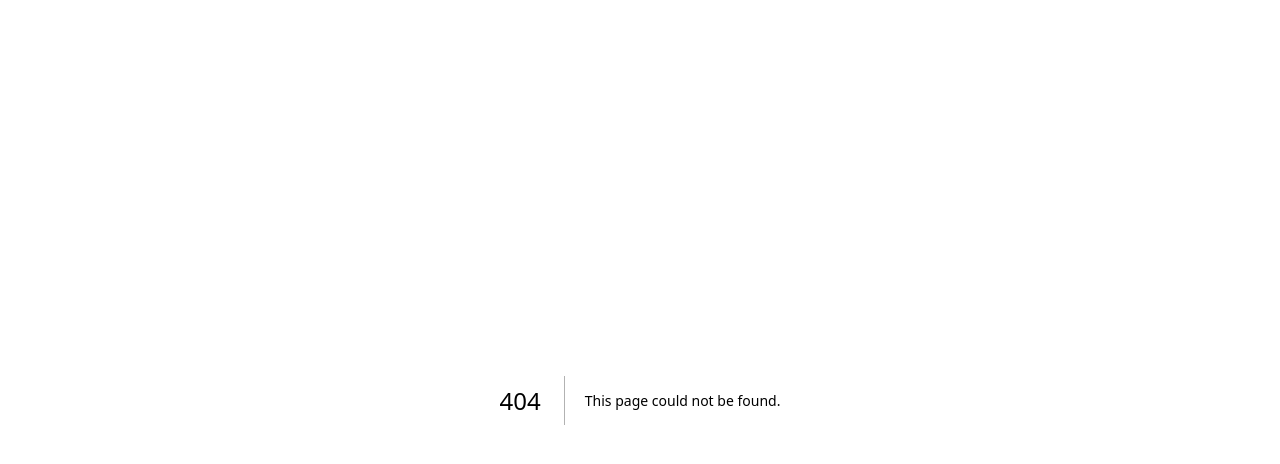
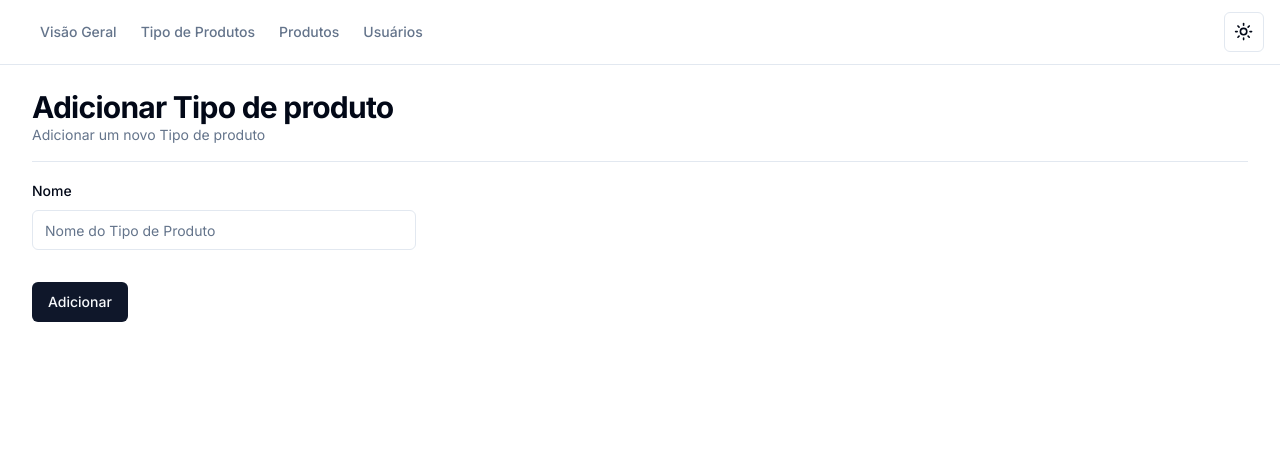
Before and after one commit to rguisantos/next-cobranca, a Next.js app: page /tipoprodutos/1 in a window 1280 px wide. Before the commit this address had no page. Shown: the top 464 px of the page. Built offline with nearby package versions, Linux system fonts and the light colour scheme; no server answers; the database is empty.

Commit message:
adiciona front de tipo de produto

```diff
--- /dev/null
+++ b/app/(root)/(routes)/tipoprodutos/[tipoprodutoId]/components/tipoproduto-form.tsx
@@ -0,0 +1,137 @@
+"use client"
+
+import * as z from "zod"
+import axios from "axios"
+import { useState } from "react"
+import { zodResolver } from "@hookform/resolvers/zod"
+import { useForm } from "react-hook-form"
+import { toast } from "react-hot-toast"
+import { Trash } from "lucide-react"
+import { TipoProduto } from "@prisma/client"
+import { useParams, useRouter } from "next/navigation"
+
+import { Input } from "@/components/ui/input"
+import { Button } from "@/components/ui/button"
+import {
+  Form,
+  FormControl,
+  FormField,
+  FormItem,
+  FormLabel,
+  FormMessage,
+} from "@/components/ui/form"
+import { Separator } from "@/components/ui/separator"
+import { Heading } from "@/components/ui/heading"
+import { AlertModal } from "@/components/modals/alert-modal"
+
+const formSchema = z.object({
+  nome: z.string().min(2),
+});
+
+type TipoProdutoFormValues = z.infer<typeof formSchema>
+
+interface TipoProdutoFormProps {
+  initialData: TipoProduto | null;
+};
+
+export const TipoProdutoForm: React.FC<TipoProdutoFormProps> = ({
+  initialData
+}) => {
+  const params = useParams();
+  const router = useRouter();
+
+  const [open, setOpen] = useState(false);
+  const [loading, setLoading] = useState(false);
+
+  const title = initialData ? 'Modificar Tipo de produto' : 'Adicionar Tipo de produto';
+  const description = initialData ? 'Modificar um Tipo de produto.' : 'Adicionar um novo Tipo de produto';
+  const toastMessage = initialData ? 'Tipo de produto atualizado.' : 'Tipo de produto adicionado.';
+  const action = initialData ? 'Salvar alterações' : 'Adicionar';
+
+  const form = useForm<TipoProdutoFormValues>({
+    resolver: zodResolver(formSchema),
+    defaultValues: initialData || {
+      nome: '',
+    }
+  });
+
+  const onSubmit = async (data: TipoProdutoFormValues) => {
+    try {
+      setLoading(true);
+      if (initialData) {
+        await axios.patch(`/api/tipoprodutos/${params.tipoprodutoId}`, data);
+      } else {
+        await axios.post(`/api/tipoprodutos`, data);
+      }
+      router.refresh();
+      router.push(`/tipoprodutos`);
+      toast.success(toastMessage);
+    } catch (error: any) {
+      toast.error('Algo deu errado!');
+    } finally {
+      setLoading(false);
+    }
+  };
+
+  const onDelete = async () => {
+    try {
+      setLoading(true);
+      await axios.delete(`/api/tipoprodutos/${params.tipoprodutoId}`);
+      router.refresh();
+      router.push(`/tipoprodutos`);
+      toast.success('Tipo de produto removido.');
+    } catch (error: any) {
+      toast.error('Antes disso, remova todos os produtos desse tipo.');
+    } finally {
+      setLoading(false);
+      setOpen(false);
+    }
+  }
+
+  return (
+    <>
+    <AlertModal
+      isOpen={open}
+      onClose={() => setOpen(false)}
+      onConfirm={onDelete}
+      loading={loading}
+    />
+     <div className="flex items-center justify-between">
+        <Heading title={title} description={description} />
+        {initialData && (
+          <Button
+            disabled={loading}
+            variant="destructive"
+            size="sm"
+            onClick={() => setOpen(true)}
+          >
+            <Trash className="h-4 w-4" />
+          </Button>
+        )}
+      </div>
+      <Separator />
+      <Form {...form}>
+        <form onSubmit={form.handleSubmit(onSubmit)} className="space-y-8 w-full">
+          <div className="md:grid md:grid-cols-3 gap-8">
+            <FormField
+              control={form.control}
+              name="nome"
+              render={({ field }) => (
+                <FormItem>
+                  <FormLabel>Nome</FormLabel>
+                  <FormControl>
+                    <Input disabled={loading} placeholder="Nome do Tipo de Produto" {...field} />
+                  </FormControl>
+                  <FormMessage />
+                </FormItem>
+              )}
+            />
+          </div>
+          <Button disabled={loading} className="ml-auto" type="submit">
+            {action}
+          </Button>
+        </form>
+      </Form>
+    </>
+  );
+};
--- /dev/null
+++ b/app/(root)/(routes)/tipoprodutos/[tipoprodutoId]/page.tsx
@@ -0,0 +1,25 @@
+import prismadb from "@/lib/prismadb";
+
+import { TipoProdutoForm } from "./components/tipoproduto-form";
+
+const Home = async ({
+  params
+}: {
+  params: { tipoprodutoId: string }
+}) => {
+  const tipoProduto = await prismadb.tipoProduto.findUnique({
+    where: {
+      id: params.tipoprodutoId
+    }
+  });
+
+  return (
+    <div className="flex-col">
+      <div className="flex-1 space-y-4 p-8 pt-6">
+        <TipoProdutoForm initialData={tipoProduto} />
+      </div>
+    </div>
+  );
+}
+
+export default Home;
--- /dev/null
+++ b/app/(root)/(routes)/tipoprodutos/components/cell-action.tsx
@@ -0,0 +1,87 @@
+"use client";
+
+import axios from "axios";
+import { useState } from "react";
+import { Copy, Edit, MoreHorizontal, Trash } from "lucide-react";
+import { toast } from "react-hot-toast";
+import { useRouter } from "next/navigation";
+
+import { Button } from "@/components/ui/button";
+import {
+  DropdownMenu,
+  DropdownMenuContent,
+  DropdownMenuItem,
+  DropdownMenuLabel,
+  DropdownMenuTrigger
+} from "@/components/ui/dropdown-menu";
+import { AlertModal } from "@/components/modals/alert-modal";
+
+import { Column } from "./columns";
+
+interface CellActionProps {
+  data: Column;
+}
+
+export const CellAction: React.FC<CellActionProps> = ({
+  data,
+}) => {
+  const router = useRouter();
+  const [open, setOpen] = useState(false);
+  const [loading, setLoading] = useState(false);
+
+  const onConfirm = async () => {
+    try {
+      setLoading(true);
+      await axios.delete(`/api/tipoprodutos/${data.id}`);
+      toast.success('Tipo de Produto removido.');
+      router.refresh();
+    } catch (error) {
+      toast.error('Antes disso, remova todos os produtos desse tipo.');
+    } finally {
+      setOpen(false);
+      setLoading(false);
+    }
+  };
+
+  const onCopy = (id: string) => {
+    navigator.clipboard.writeText(id);
+    toast.success('ID do Tipo de Produto copiado para área de transferência.');
+  }
+
+  return (
+    <>
+      <AlertModal
+        isOpen={open}
+        onClose={() => setOpen(false)}
+        onConfirm={onConfirm}
+        loading={loading}
+      />
+      <DropdownMenu>
+        <DropdownMenuTrigger asChild>
+          <Button variant="ghost" className="h-8 w-8 p-0">
+            <span className="sr-only">Abrir menu</span>
+            <MoreHorizontal className="h-4 w-4" />
+          </Button>
+        </DropdownMenuTrigger>
+        <DropdownMenuContent align="end">
+          <DropdownMenuLabel>Ações</DropdownMenuLabel>
+          <DropdownMenuItem
+            onClick={() => onCopy(data.id)}
+          >
+            <Copy className="mr-2 h-4 w-4" /> Copiar Id
+          </DropdownMenuItem>
+          <DropdownMenuItem
+            onClick={() => router.push(`/tipoprodutos/${data.id}`)}
+          >
+            <Edit className="mr-2 h-4 w-4" /> Modificar
+          </DropdownMenuItem>
+          <DropdownMenuItem
+            onClick={() => setOpen(true)}
+          >
+            <Trash className="mr-2 h-4 w-4" /> Remover
+          </DropdownMenuItem>
+        </DropdownMenuContent>
+      </DropdownMenu>
+    </>
+  );
+};
--- /dev/null
+++ b/app/(root)/(routes)/tipoprodutos/components/client.tsx
@@ -0,0 +1,34 @@
+"use client";
+
+import { Plus } from "lucide-react";
+import { useParams, useRouter } from "next/navigation";
+
+import { Button } from "@/components/ui/button";
+import { DataTable } from "@/components/ui/data-table";
+import { Heading } from "@/components/ui/heading";
+import { Separator } from "@/components/ui/separator";
+
+import { columns, Column } from "./columns";
+
+interface ClientProps {
+  data: Column[];
+}
+
+export const Client: React.FC<ClientProps> = ({
+  data
+}) => {
+  const router = useRouter();
+
+  return (
+    <>
+      <div className="flex items-center justify-between">
+        <Heading title={`Tipos de Produtos (${data.length})`} description="Gerencie os Tipos de produtos" />
+        <Button onClick={() => router.push(`/tipoprodutos/new`)}>
+          <Plus className="mr-2 h-4 w-4" /> Adicionar
+        </Button>
+      </div>
+      <Separator />
+      <DataTable searchKey="nome" columns={columns} data={data} />
+    </>
+  );
+};
--- /dev/null
+++ b/app/(root)/(routes)/tipoprodutos/components/columns.tsx
@@ -0,0 +1,21 @@
+"use client"
+
+import { ColumnDef } from "@tanstack/react-table"
+
+import { CellAction } from "./cell-action"
+
+export type Column = {
+  id: string
+  nome: string;
+}
+
+export const columns: ColumnDef<Column>[] = [
+  {
+    accessorKey: "nome",
+    header: "Nome",
+  },
+  {
+    id: "actions",
+    cell: ({ row }) => <CellAction data={row.original} />
+  },
+];
--- /dev/null
+++ b/app/(root)/(routes)/tipoprodutos/loading.tsx
@@ -0,0 +1,13 @@
+"use client";
+
+import { Loader } from "@/components/ui/loader";
+
+const Loading = () => {
+  return (
+    <div className="flex h-full w-full items-center justify-center">
+      <Loader />
+    </div>
+   );
+}
+
+export default Loading;
--- /dev/null
+++ b/app/(root)/(routes)/tipoprodutos/page.tsx
@@ -0,0 +1,27 @@
+import prismadb from "@/lib/prismadb";
+
+import { Column } from "./components/columns"
+import { Client } from "./components/client";
+
+const Home = async () => {
+  const list = await prismadb.tipoProduto.findMany({
+    orderBy: {
+      nome: 'asc'
+    }
+  });
+
+  const formattedList: Column[] = list.map((item) => ({
+    id: item.id,
+    nome: item.nome,
+  }));
+
+  return (
+    <div className="flex-col">
+      <div className="flex-1 space-y-4 p-8 pt-6">
+        <Client data={formattedList} />
+      </div>
+    </div>
+  );
+};
+
+export default Home;
```
Also changed, not shown: 1 other file (tests, documents, lock files or other folders).
